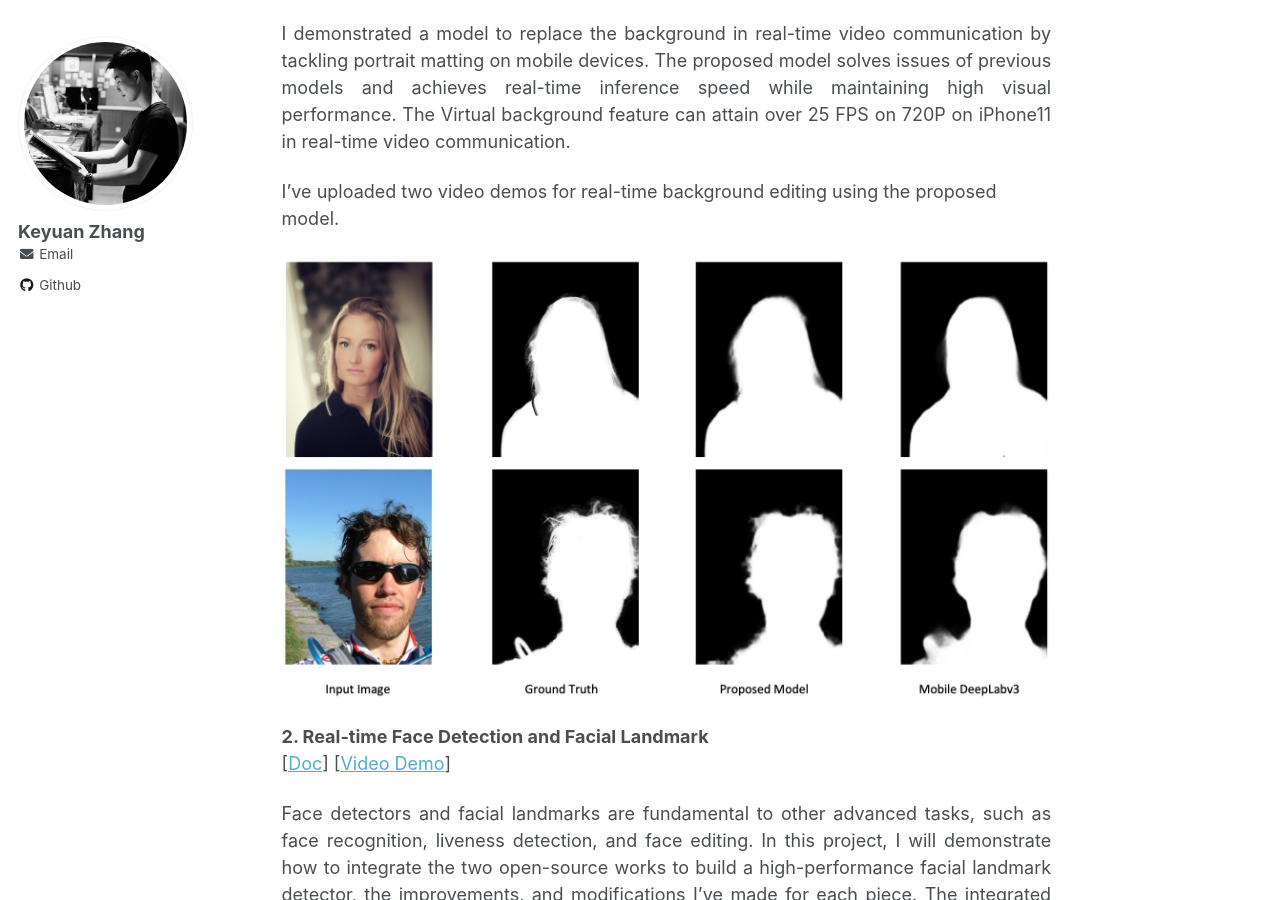
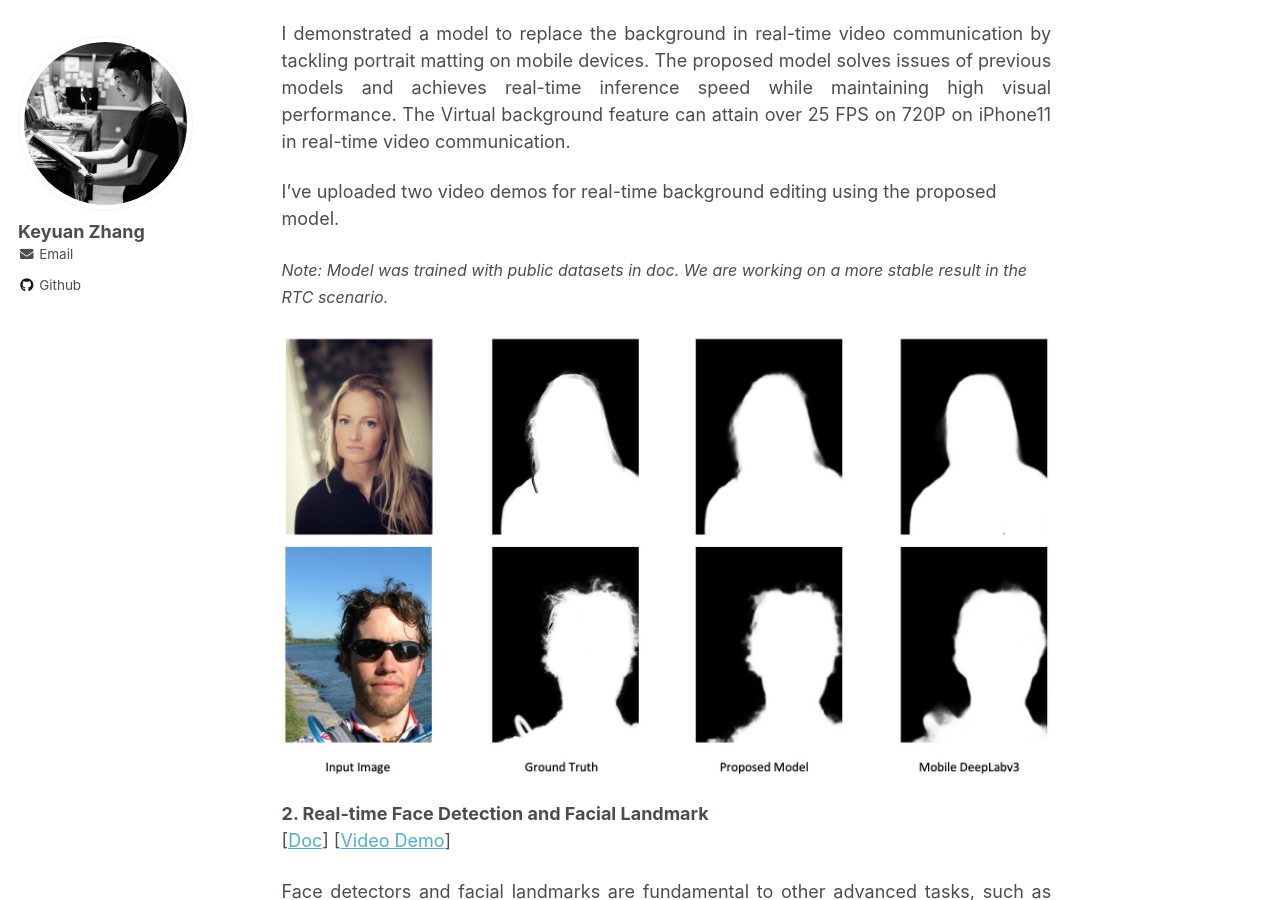
Before and after one commit to kz42/kz42.github.io, a Jekyll site: the page built from index.md, in a window 1280 px wide and 900 px high, scrolled down 611 px. Built offline with Jekyll 4.4.1, drawn with Linux system fonts in a browser that asks for light colours; our own code applies the rules of GitHub Pages for plain Markdown files.

Commit message:
update info

```diff
--- a/index.md
+++ b/index.md
@@ -18,6 +18,8 @@ I demonstrated a model to replace the background in real-time video communicatio
 
 I've uploaded two video demos for real-time background editing using the proposed model.
 
+*<font size=3>Note: Model was trained with public datasets in doc. We are working on a more stable result in the RTC scenario.</font>*
+
 ![vb-visual](assets/images/vb_model_visual.jpeg){: style="width:100%;"}
 
 **2. Real-time Face Detection and Facial Landmark**<br />[[Doc](assets/docs/face/face_detection_landmark.pdf){: .small__tt}] [[Video Demo](assets/videos/face.MP4){: .small__tt}]
--- a/projects/virtual_background/index.html
+++ b/projects/virtual_background/index.html
@@ -3,10 +3,12 @@
     <style>
         h1 {text-align: center;}
         h3 {text-align: center;}
+        h4 {text-align: center;}
         p {text-align: center;}
     </style>
         <h1>Welcome to Virtual Background Demo</h1>
         <h3>Please Use Chrome for Stable Demo Result</h3>
+        <h4>Model was trained with public datasets in doc. We are working on a more stable result in the RTC scenario.</h4>
         <!-- <script src="https://cdnjs.cloudflare.com/ajax/libs/socket.io/1.4.5/socket.io.min.js"></script> -->
         <script src="https://unpkg.com/@tensorflow/tfjs"></script>
         <!-- <script src="https://unpkg.com/@tensorflow/tfjs-tf-backend-wasm.js"></script> -->
```
Also changed, not shown: 1 other file.
